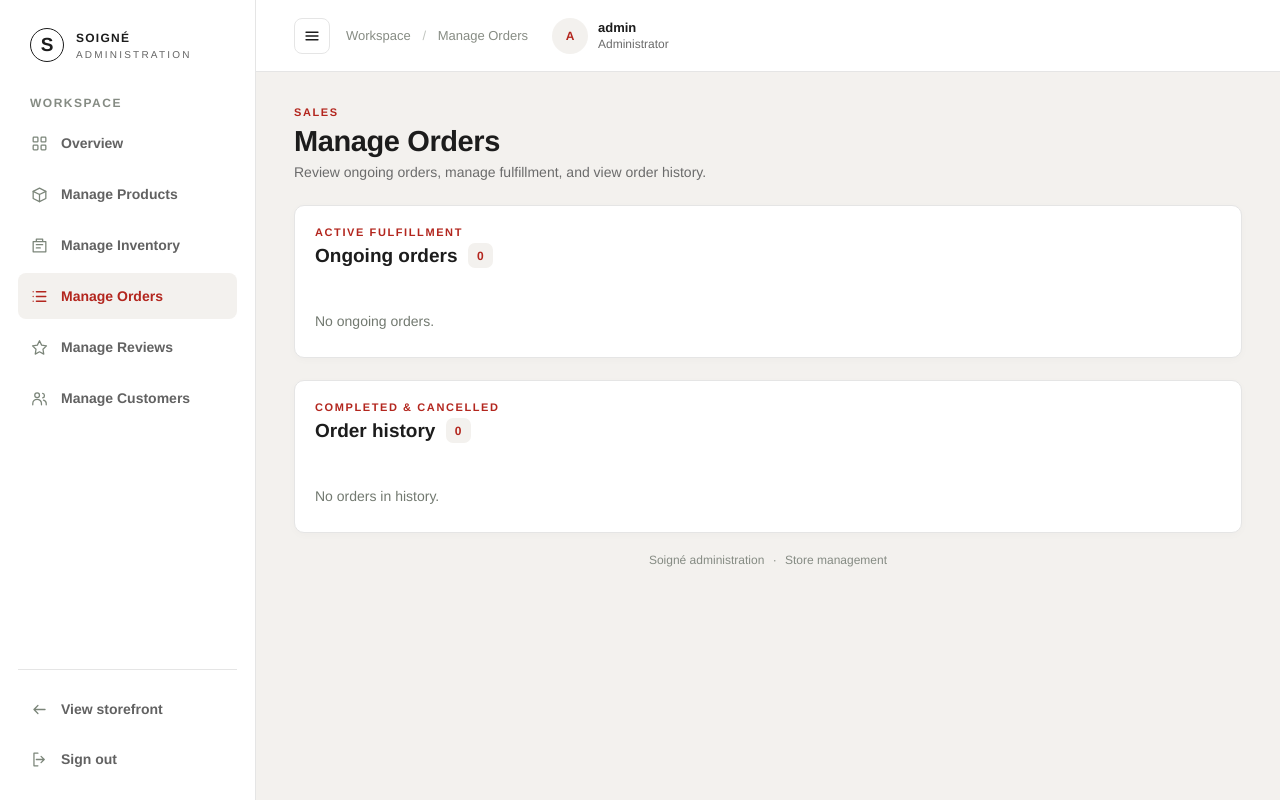
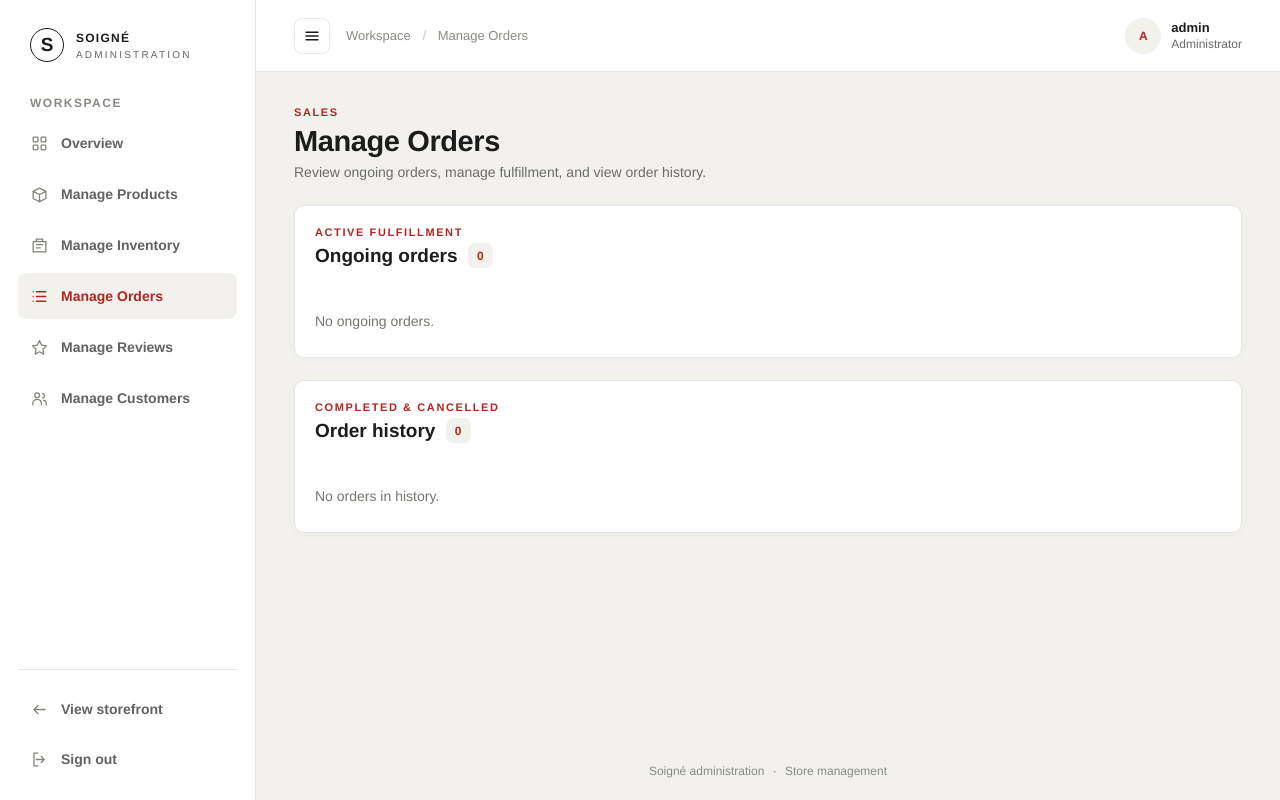
Before and after one commit to brianeval/Soigne-Apparel-Shop, a PHP site: page /admin/manage-orders/index.php in a window 1280 px wide. Run offline with PHP 8.4, Linux system fonts and the light colour scheme; a user stored in the database is signed in; data comes from the database, SQL or seed files in the repository; data that the repository does not hold is empty.

Commit message:
update reviews

```diff
--- a/admin/styles/admin.css
+++ b/admin/styles/admin.css
@@ -72,7 +72,7 @@ a:focus-visible, input:focus-visible, button:focus-visible { outline: 2px solid
 .admin-app.is-sidebar-collapsed .admin-nav a, .admin-app.is-sidebar-collapsed .admin-sidebar-bottom a { justify-content: center; gap: 0; padding-right: 0; padding-left: 0; }
 .admin-app.is-sidebar-collapsed .admin-nav .nav-label-text, .admin-app.is-sidebar-collapsed .admin-sidebar-bottom .nav-label-text { position: absolute; width: 1px; height: 1px; padding: 0; margin: -1px; overflow: hidden; clip: rect(0, 0, 0, 0); white-space: nowrap; border: 0; }
 .admin-app.is-sidebar-collapsed .admin-nav .nav-icon, .admin-app.is-sidebar-collapsed .admin-sidebar-bottom .nav-icon { width: 24px; }
-.admin-main { min-height: 100vh; margin-left: 256px; transition: margin-left .2s ease; }
+.admin-main { min-height: 100vh; display: flex; flex-direction: column; margin-left: 256px; transition: margin-left .2s ease; }
 .admin-topbar { position: sticky; top: 0; z-index: 4; min-height: 72px; display: flex; align-items: center; gap: 24px; padding: 0 38px; border-bottom: 1px solid var(--admin-line); background: rgba(255,255,255,.96); backdrop-filter: blur(12px); }
 .admin-topbar-start { display: flex; align-items: center; gap: 16px; flex: 0 0 auto; }
 .admin-sidebar-toggle { width: 36px; height: 36px; display: grid; place-items: center; padding: 0; border: 1px solid var(--admin-line); border-radius: 8px; background: #fff; color: var(--admin-ink); cursor: pointer; }
@@ -81,12 +81,12 @@ a:focus-visible, input:focus-visible, button:focus-visible { outline: 2px solid
 .visually-hidden { position: absolute; width: 1px; height: 1px; padding: 0; margin: -1px; overflow: hidden; clip: rect(0, 0, 0, 0); white-space: nowrap; border: 0; }
 .admin-breadcrumb { color: #878c84; font-size: 13px; }
 .admin-breadcrumb span { padding: 0 8px; color: #c1c5bf; }
-.admin-user { display: flex; align-items: center; gap: 10px; }
+.admin-user { display: flex; align-items: center; gap: 10px; margin-left: auto; }
 .admin-user strong, .admin-user small { display: block; }
 .admin-user strong { font-size: 13px; }
 .admin-user small { margin-top: 2px; color: var(--admin-muted); font-size: 12px; }
 .admin-avatar { width: 36px; height: 36px; display: grid; place-items: center; border-radius: 50%; background: #f3f1ee; color: var(--admin-accent); font-size: 12px; font-weight: 700; }
-.admin-content { width: min(1440px, 100%); margin: 0 auto; padding: 34px 38px 22px; }
+.admin-content { width: min(1440px, 100%); flex: 1 0 auto; display: flex; flex-direction: column; margin: 0 auto; padding: 34px 38px 22px; }
 .admin-page-heading { display: flex; align-items: center; justify-content: space-between; gap: 20px; margin-bottom: 25px; }
 .admin-page-heading .admin-eyebrow { margin-bottom: 7px; }
 .admin-page-heading h1 { margin: 0; font-family: var(--admin-font); font-size: 29px; font-weight: 600; letter-spacing: -.4px; }
@@ -148,7 +148,7 @@ a:focus-visible, input:focus-visible, button:focus-visible { outline: 2px solid
 .admin-empty > svg { width: 23px; height: 23px; margin-bottom: 4px; fill: none; stroke: #8e958b; stroke-linecap: round; stroke-linejoin: round; stroke-width: 1.6; }
 .admin-empty strong { color: #555c53; font-size: 14px; }
 .admin-empty p { margin: 0; font-size: 13px; }
-.admin-footer { padding: 20px 0 0; color: #858b83; font-size: 12px; text-align: center; }
+.admin-footer { margin-top: auto; padding: 20px 0 0; color: #858b83; font-size: 12px; text-align: center; }
 .admin-footer span { padding: 0 5px; }
 
 @media (max-width: 1050px) {
```
